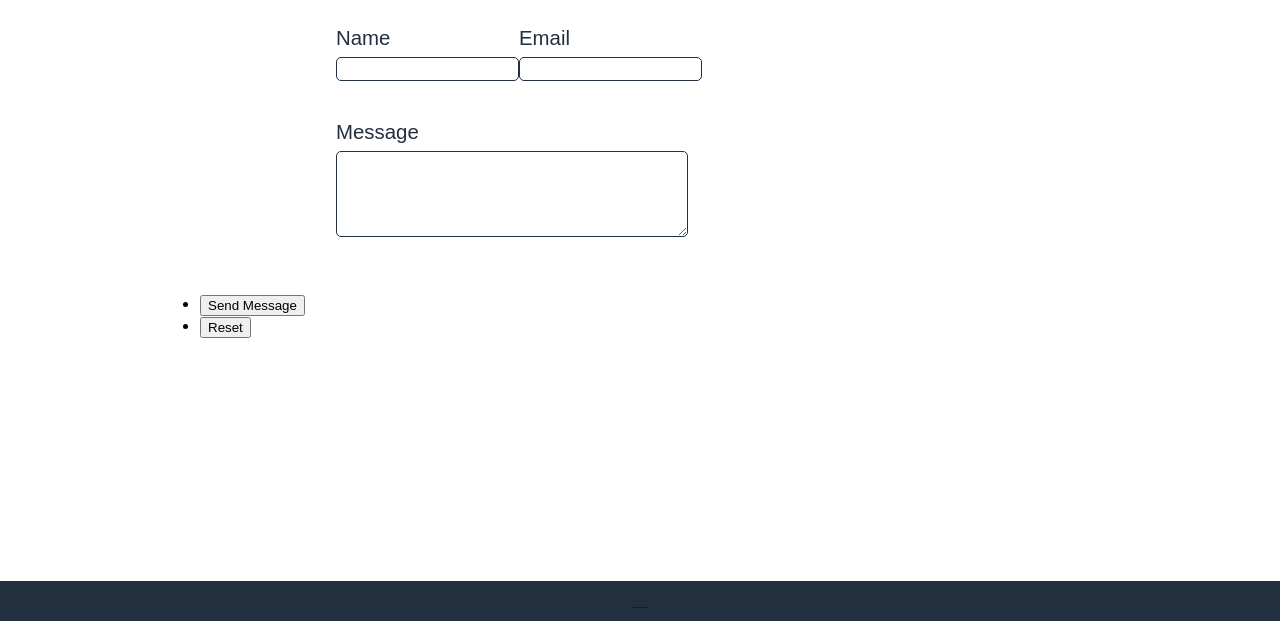
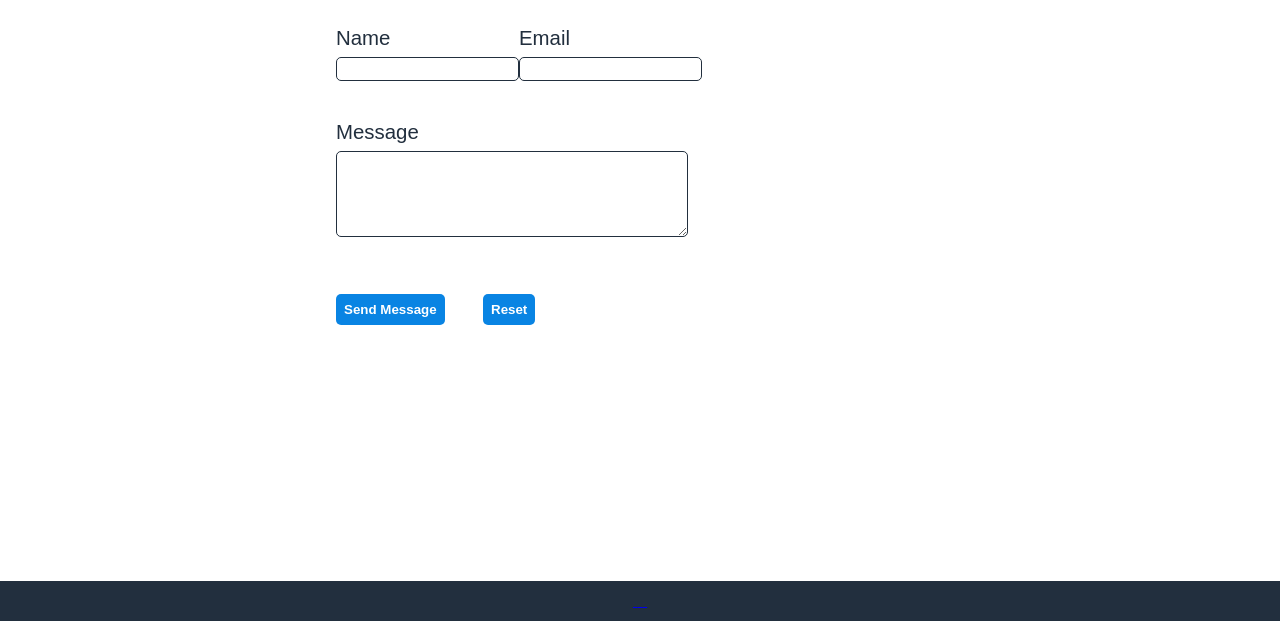
Before and after one commit to alexlamb10/my-blog, a Gatsby site: page /contact in a window 1280 px wide. Shown: the part 247-868 px from the top of the page. Built offline with nearby package versions, Linux system fonts and the light colour scheme; Gatsby itself is replaced by a stand-in of ours.

Commit message:
Finished styling for contact page

```diff
--- a/src/pages/contact.js
+++ b/src/pages/contact.js
@@ -29,7 +29,7 @@ export default function Contact() {
               <textarea name="message" id="message" rows="4"></textarea>
             </div>
           </div>
-        </div>
+          <div className={styles.field}>
             <ul className={styles.actions}>
               <li>
                 <input
@@ -39,9 +39,11 @@ export default function Contact() {
                 />
               </li>
               <li>
-            <input type="reset" value="Reset" />
+                <input className={styles.reset} type="reset" value="Reset" />
               </li>
             </ul>
+          </div>
+        </div>
       </form>
     </Layout>
   )
--- a/src/pages/contact.module.scss
+++ b/src/pages/contact.module.scss
@@ -41,5 +41,31 @@
             }
         }
 
+        .actions{
+            width: 100%;
+            list-style: none;
+            padding-left: 0;
+            display: flex;
+
+            .reset{
+                margin-left: 3vw;
+            }
+
+            li input{
+                background-color: $color-pallete-2;
+                color: white;
+                font-weight: bold;
+                padding: 1vh;
+                border: none;
+                border-radius: 5px;
+                cursor: pointer;
+                transition: 0.3s ease-in-out;
+            }
+
+            li input:hover{
+                background-color: $color-pallete-1;
+            }
+        }
+
     }
 }
--- a/src/pages/resume.module.scss
+++ b/src/pages/resume.module.scss
@@ -8,6 +8,7 @@
     border: none;
     border-radius: 5px;
     cursor: pointer;
+    transition: 0.3s ease-in-out;
 }
 .resume:hover{
     background-color: $color-pallete-1;
```
Lines whose indentation alone changed are shown as unchanged.
